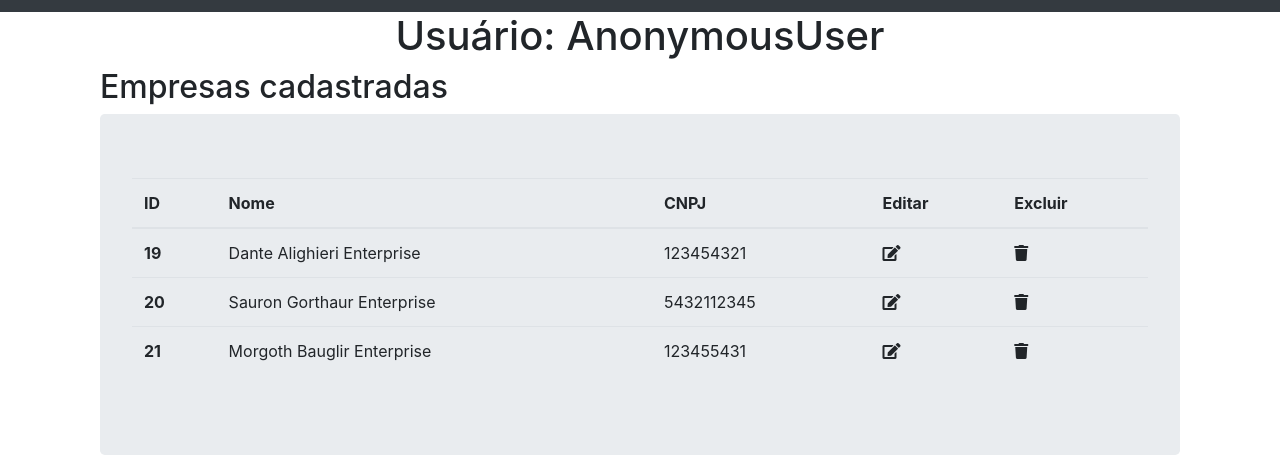
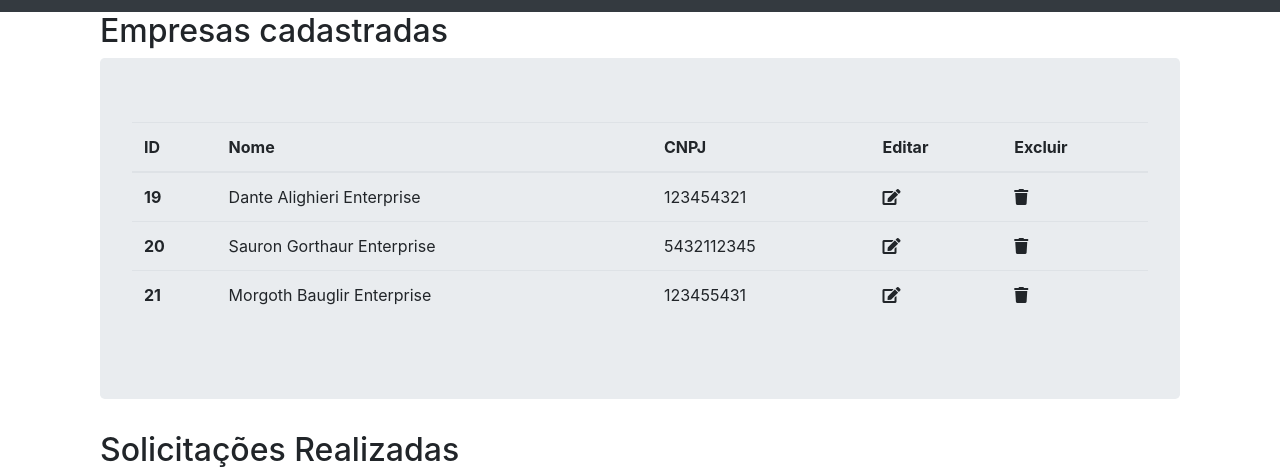
Before and after one commit to guiemi/motoboy-app, a Django app: template solicitacao/templates/index.html in a window 1280 px wide. Shown: the part 314-782 px from the top of the page. Run offline with Django 3.2, Linux system fonts and the light colour scheme; data comes from the database, SQL or seed files in the repository; the template is opened without the code that fills it: values that come from a table or form of the project are taken from there, most other values are stand-ins (such as "Sample title", 1, 10 or a date in 2020); parts of the project's set-up code (start-up, migrations or seed data) failed here and were passed over; some libraries are stand-ins or nearby versions.

Commit message:
Remove um título desnecessário (redundante) do index.

```diff
--- a/solicitacao/templates/index.html
+++ b/solicitacao/templates/index.html
@@ -1,8 +1,5 @@
 {% extends "layouts/base.html" %}
 
-{% block title %}
-<h1 class="text-center">Usuário: {{ user }} </h1>
-{% endblock title %}
 
 {% block content %}
 <div class="container">
```
